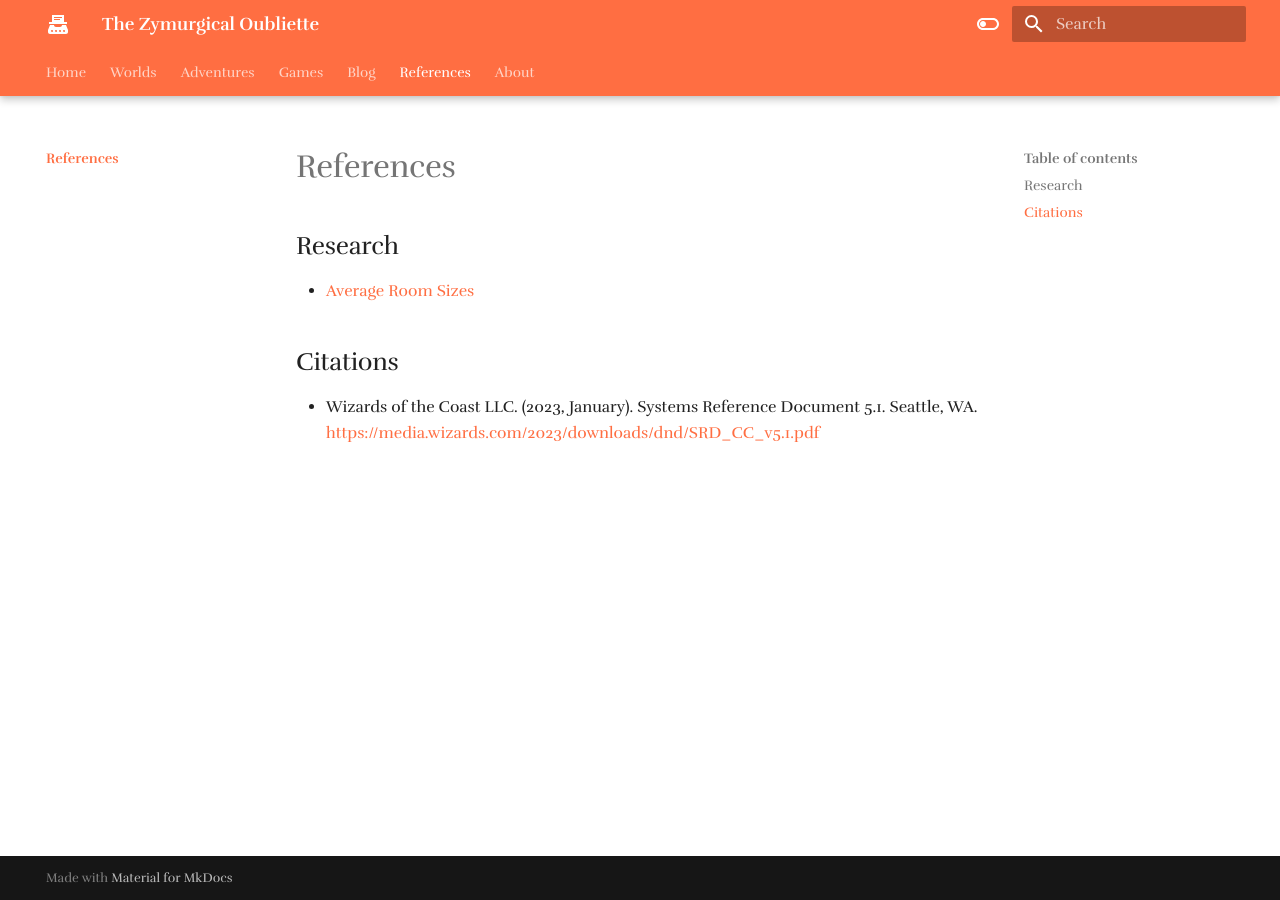
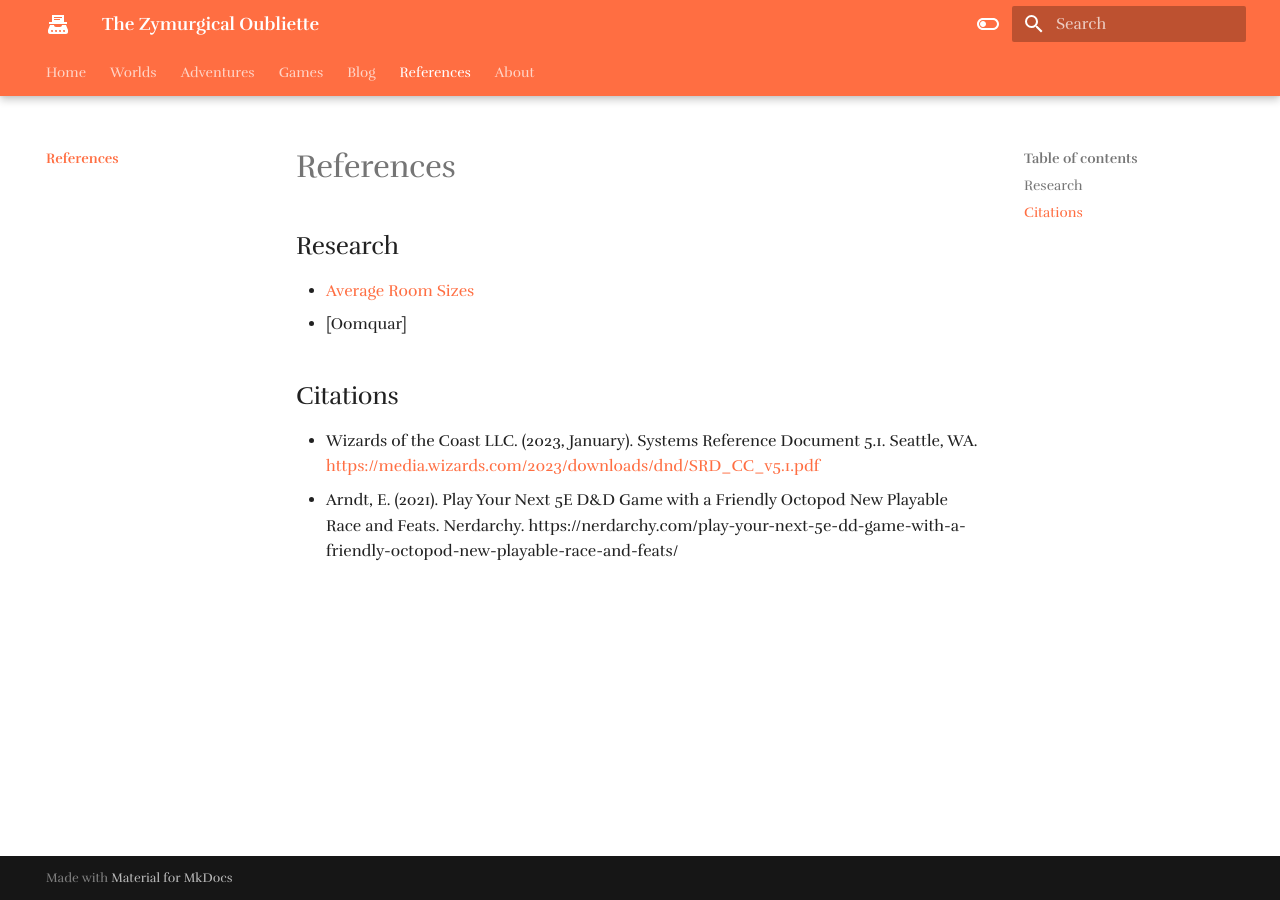
Before and after one commit to Half-Guinea-Press/zymurgical-oubliette, an MkDocs documentation site: the page built from docs/references/index.md, in a window 1280 px wide. Built offline with MkDocs 1.6.1 and Material for MkDocs 9.7.7, drawn with Linux system fonts in a browser that asks for light colours; some web fonts are replaced; comment, search, counter and statistics services are not loaded.

Commit message:
Update index.md

```diff
--- a/docs/references/index.md
+++ b/docs/references/index.md
@@ -3,7 +3,9 @@
 ## Research
 
 - [Average Room Sizes](average-room-sizes)
+- [Oomquar]
 
 ## Citations
 
 - Wizards of the Coast LLC. (2023, January). Systems Reference Document 5.1. Seattle, WA. [https://media.wizards.com/2023/downloads/dnd/SRD_CC_v5.1.pdf](https://media.wizards.com/2023/downloads/dnd/SRD_CC_v5.1.pdf)
+- Arndt, E. (2021). Play Your Next 5E D&D Game with a Friendly Octopod New Playable Race and Feats. Nerdarchy. https://nerdarchy.com/play-your-next-5e-dd-game-with-a-friendly-octopod-new-playable-race-and-feats/
```
